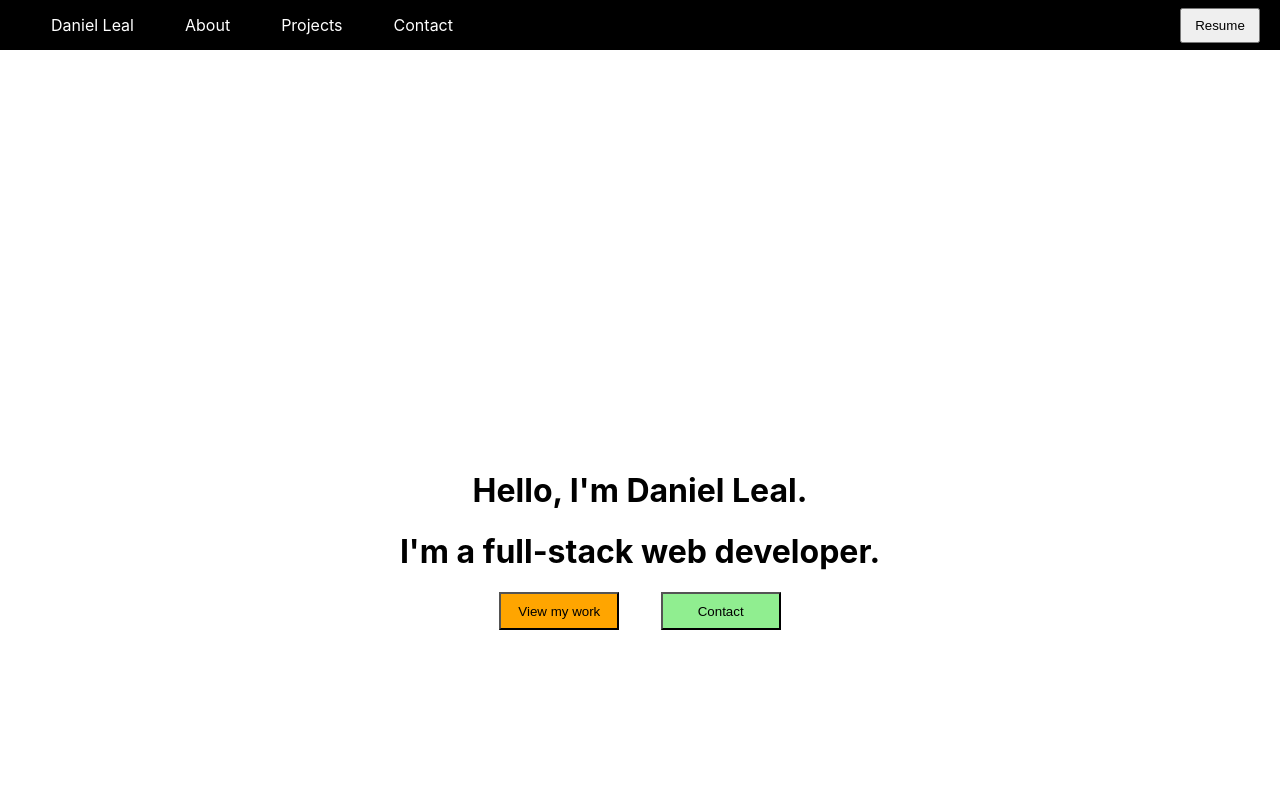
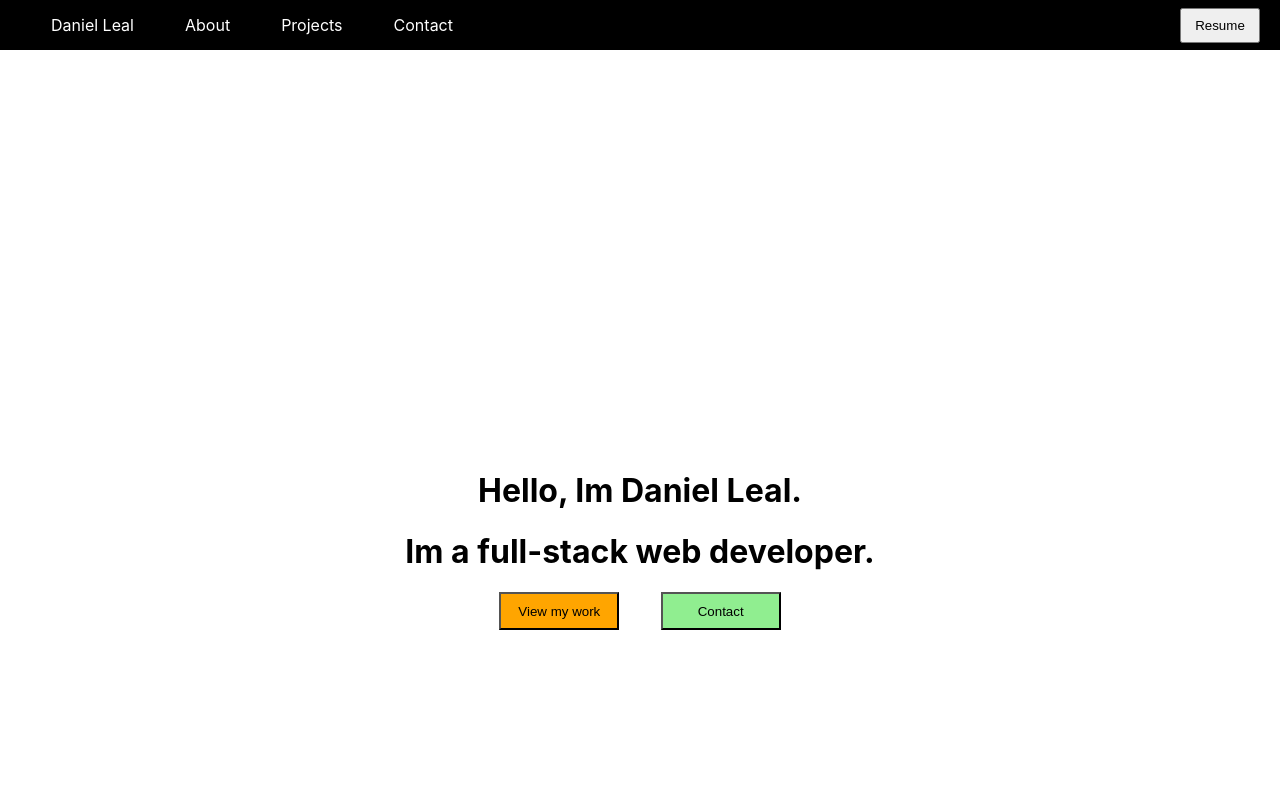
Before and after one commit to leal10/devportfolio, a Next.js app: page / in a window 1280 px wide. Shown: the top 800 px of the page. Built offline with nearby package versions, Linux system fonts and the light colour scheme.

Commit message:
Fixed grammar

```diff
--- a/components/HomePage.js
+++ b/components/HomePage.js
@@ -4,8 +4,8 @@ function HomePage() {
   return (
     <div className={styles.HomeContainer}>
       <div className={styles.HomeSentenceContainer}>
-        <h1 className={styles.HomeSentence}>Hello, I'm Daniel Leal.</h1>
-        <h1 className={styles.HomeSentence}>I'm a full-stack web developer.</h1>
+        <h1 className={styles.HomeSentence}>Hello, Im Daniel Leal.</h1>
+        <h1 className={styles.HomeSentence}>Im a full-stack web developer.</h1>
         <div className={styles.ButtonContainer}>
           <button className={styles.HomeButton}>View my work</button>
           <button className={styles.ContactButton}>Contact</button>
```
